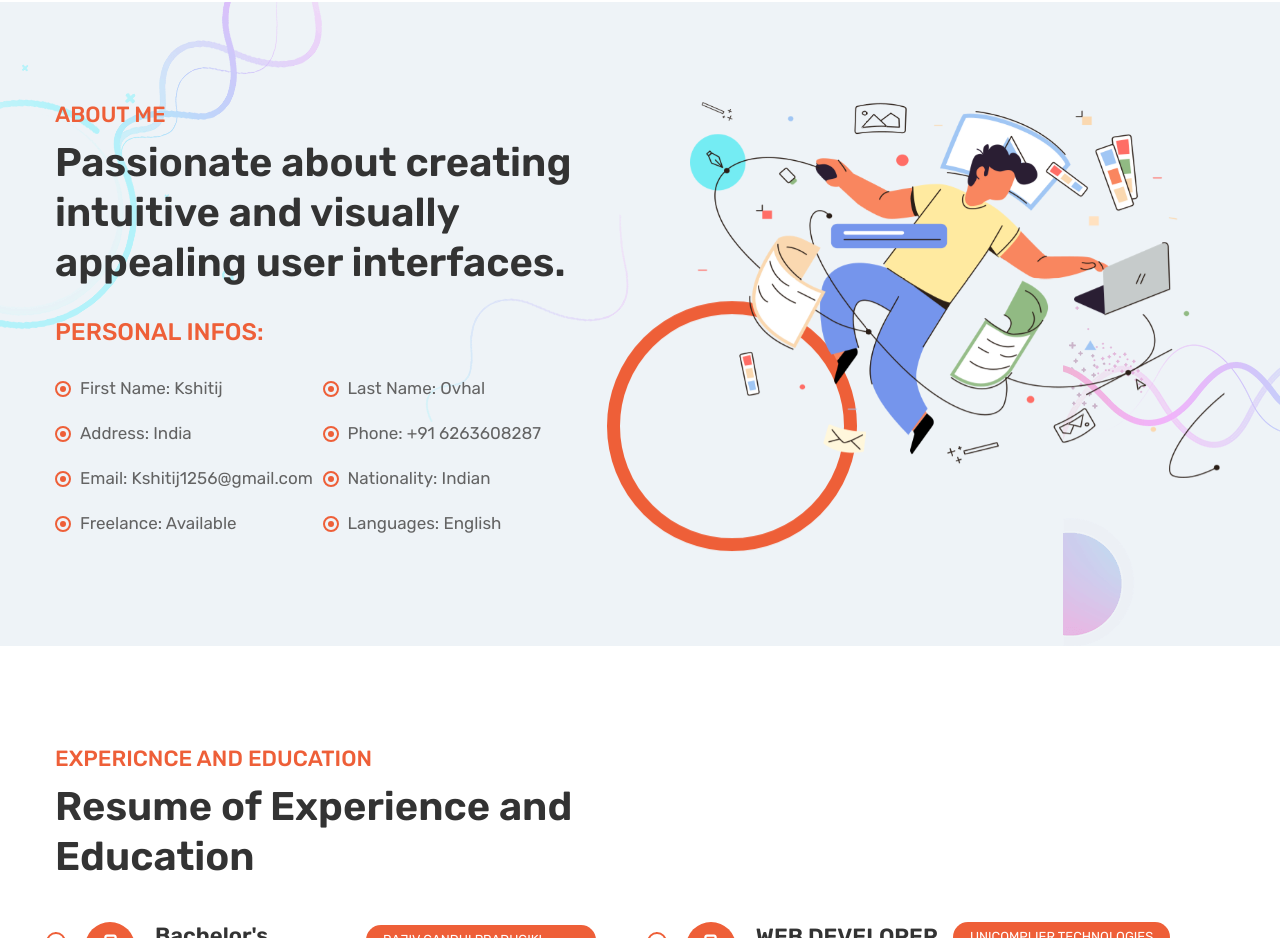
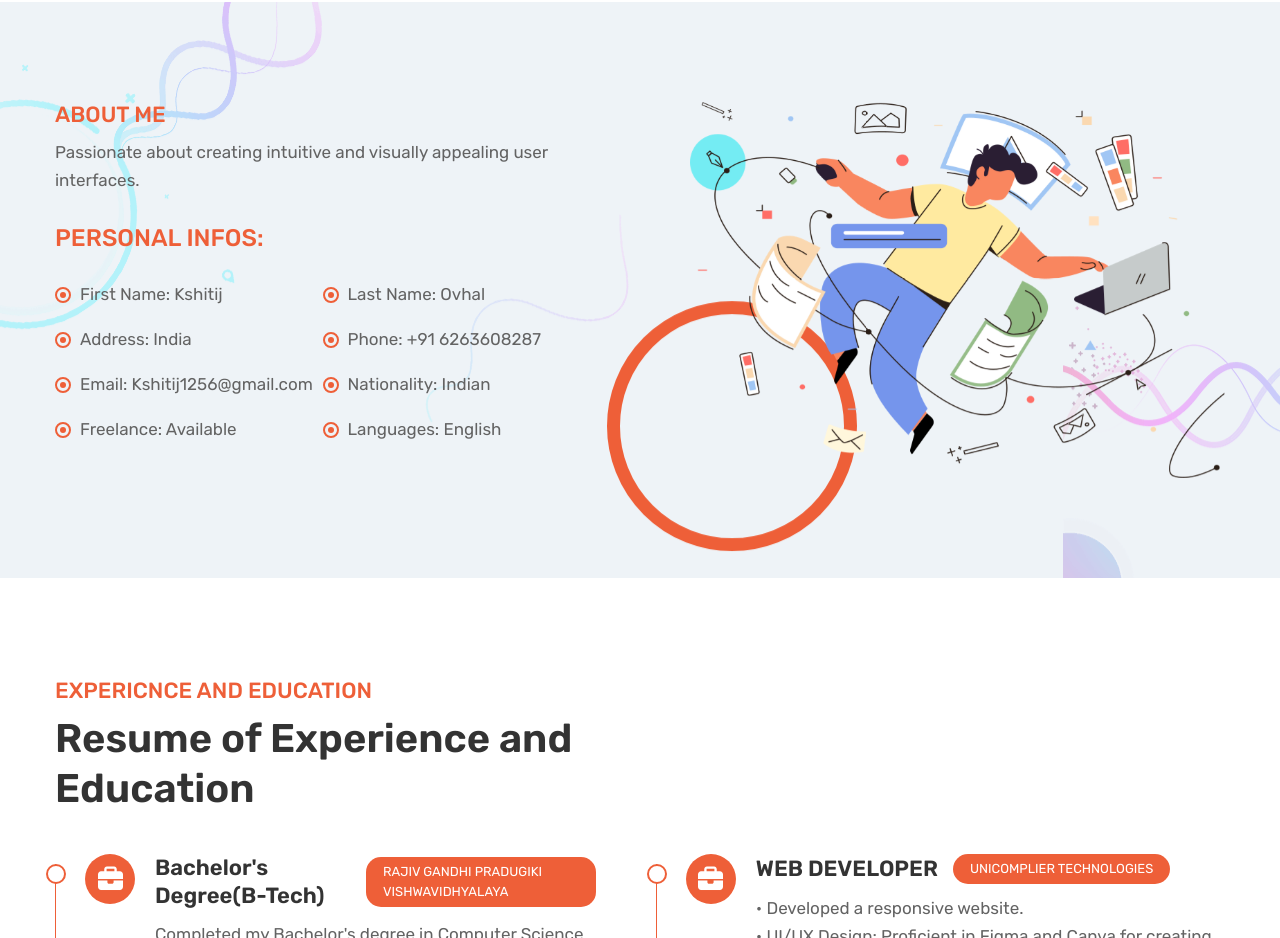
Before and after one commit to Kshitij2508/kshitij.github.io, a plain HTML site: page index.html in a window 1280 px wide. Shown: the part 1404-2342 px from the top of the page. Drawn offline with nearby package versions, Linux system fonts and the light colour scheme.

Commit message:
new changes

```diff
--- a/index.html
+++ b/index.html
@@ -199,7 +199,7 @@
                         <div class="about__content">
                             <div class="section__heading mb-30">
                                 <span class="section__heading--subtitle text__secondary">ABOUT ME</span>
-                                <h4 class="section__heading--title">Passionate about creating intuitive and visually appealing user interfaces. </h4>
+                                <p>Passionate about creating intuitive and visually appealing user interfaces.</p>
                             </div>
                             <div class="about__info">
                                 <h3 class="about__info--title text__secondary mb-20">PERSONAL INFOS:</h3>
```
